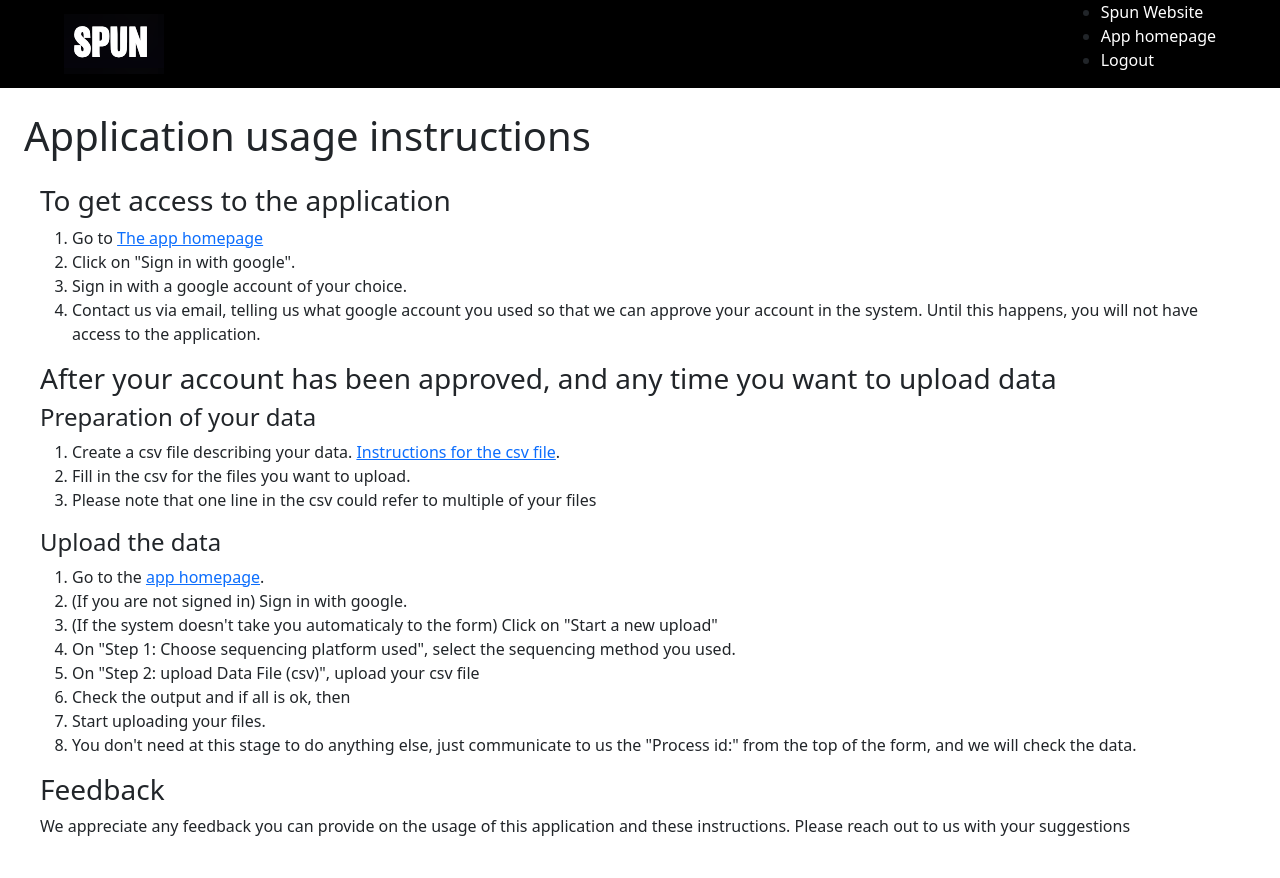
After one commit to SocietyProtectionUndergroundNetworks/sequencing-submission-form, a Flask app: page /app_instructions in a window 1280 px wide. The commit adds this page. Run offline with Flask 3, Linux system fonts and the light colour scheme.

Commit message:
Usage instructions

```diff
--- /dev/null
+++ b/templates/app_instructions.html
@@ -0,0 +1,64 @@
+<html lang="en">
+<head>
+    <meta charset="UTF-8">
+    <link href="/static/css/google_login.css" rel="stylesheet" type="text/css" />
+    <link href="/static/css/general.css" rel="stylesheet" type="text/css" />
+    <link href="https://cdn.jsdelivr.net/npm/bootstrap@5.3.2/dist/css/bootstrap.min.css" rel="stylesheet" integrity="sha384-T3c6CoIi6uLrA9TneNEoa7RxnatzjcDSCmG1MXxSR1GAsXEV/Dwwykc2MPK8M2HN" crossorigin="anonymous">
+    <script src="https://cdn.jsdelivr.net/npm/bootstrap@5.3.2/dist/js/bootstrap.bundle.min.js" integrity="sha384-C6RzsynM9kWDrMNeT87bh95OGNyZPhcTNXj1NW7RuBCsyN/o0jlpcV8Qyq46cDfL" crossorigin="anonymous"></script>
+    <title>Application usage instructions</title>
+
+</head>
+<body>
+  <div class="app-navbar">
+    <a href="https://spun.earth" class="logo"></a>
+    <div class="menu">
+      <ul>
+        <li><a href="https://spun.earth">Spun Website</a></li>
+        <li><a href="/">App homepage</a></li>
+        <li><a href="/logout">Logout</a></li>
+      </ul>
+    </div>
+  </div>
+  <div class="p-4">
+    <h1>Application usage instructions</h1>
+    <div class="p-3">
+      <div>
+        <h3>To get access to the application</h3>
+        <ol>
+          <li> Go to <a href="https://sequencing-submission.spun.earth/">The app homepage</a></li>
+          <li> Click on "Sign in with google". </li>
+          <li> Sign in with a google account of your choice. </li>
+          <li>
+            Contact us via email, telling us what google account you used so that we can approve your account in the system.
+            Until this happens, you will not have access to the application.
+          </li>
+        </ol>
+
+        <h3>After your account has been approved, and any time you want to upload data </h3>
+
+        <h4> Preparation of your data </h4>
+        <ol>
+          <li> Create a csv file describing your data. <a href="/csv_structure" target="_blank" class="text-decoration-underline">Instructions for the csv file</a>. </li>
+          <li> Fill in the csv for the files you want to upload. </li>
+          <li> Please note that one line in the csv could refer to multiple of your files </li>
+        </ol>
+
+        <h4> Upload the data </h4>
+        <ol>
+          <li> Go to the <a href="https://sequencing-submission.spun.earth/" target="_blank" class="text-decoration-underline">app homepage</a>. </li>
+          <li> (If you are not signed in) Sign in with google. </li>
+          <li> (If the system doesn't take you automaticaly to the form) Click on "Start a new upload" </li>
+          <li> On "Step 1: Choose sequencing platform used", select the sequencing method you used. </li>
+          <li> On "Step 2: upload Data File (csv)", upload your csv file </li>
+          <li> Check the output and if all is ok, then </li>
+          <li> Start uploading your files. </li>
+          <li> You don't need at this stage to do anything else, just communicate to us the "Process id:" from the top of the form, and we will check the data. </li>
+        </ol>
+
+        <h3>Feedback</h3>
+        <div>We appreciate any feedback you can provide on the usage of this application and these instructions. Please reach out to us with your suggestions</div>
+      </div>
+    </div>
+  </div>
+</body>
+</html>
--- a/templates/csv_structure.html
+++ b/templates/csv_structure.html
@@ -31,7 +31,7 @@
         <h3>Preparation of your data. </h3>
         <ol>
           <li> Download and use the <a href="/csv_sample">sample csv file</a> as template. </li>
-          <li> Fill in the csv for the files you want to upload. The column names are at explained bellow. </li>
+          <li> Fill in the csv for the files you want to upload. The column names are explained bellow. </li>
           <li> Please note that one line could refer to multiple of your files </li>
         </ol>
 
@@ -47,9 +47,6 @@
         </ol>
 
       </div>
-      <div>
-        <a href="/logout">Logout</a>
-      </div>
     </div>
   </div>
 </body>
--- a/views/upload.py
+++ b/views/upload.py
@@ -128,6 +128,10 @@ def privacy_and_terms():
 @upload_bp.route('/csv_structure', endpoint='csv_structure')
 def csv_structure():
     return render_template('csv_structure.html')
+
+@upload_bp.route('/app_instructions', endpoint='app_instructions')
+def app_instructions():
+    return render_template('app_instructions.html')
 
 @upload_bp.route('/csv_sample', endpoint='csv_sample')
 def csv_sample():
```
